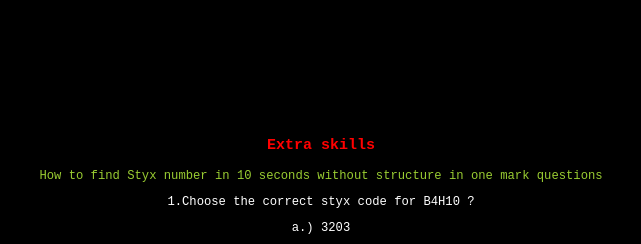
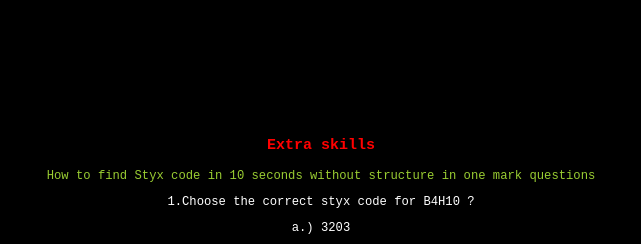
Before and after one commit to Seminarclass/Styx-number, a plain HTML site: page index.html in a window 1280 px wide. Shown: the part 2202-2446 px from the top of the page, 319-960 px from the left. Drawn offline with nearby package versions, Linux system fonts and the light colour scheme; no server answers.

Commit message:
Update index.html

```diff
--- a/index.html
+++ b/index.html
@@ -302,7 +302,7 @@
 
 
 <div class="p1">
-  <p style="color: yellowgreen; text-size: 3;">How to find Styx number in 10 seconds without structure in one mark questions</p1>
+  <p style="color: yellowgreen; text-size: 3;">How to find Styx code in 10 seconds without structure in one mark questions</p1>
 
 
 
```
